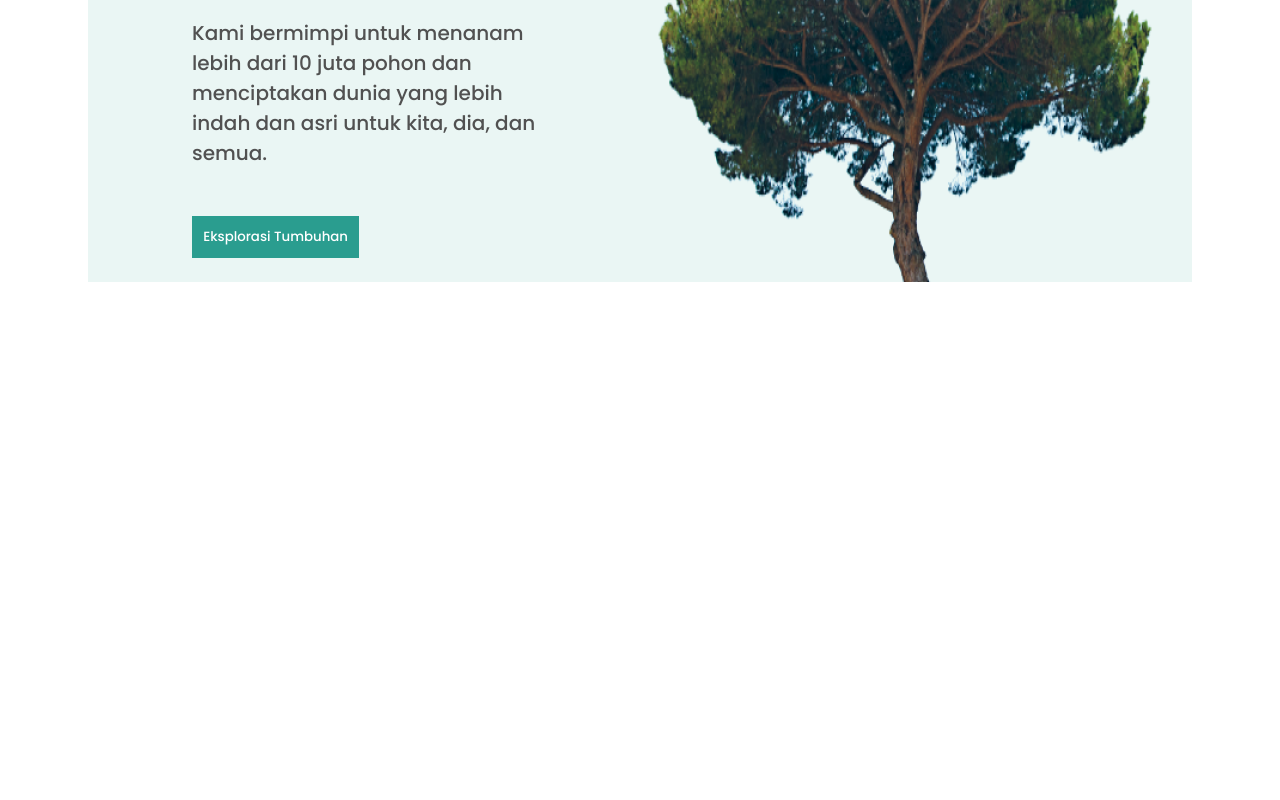
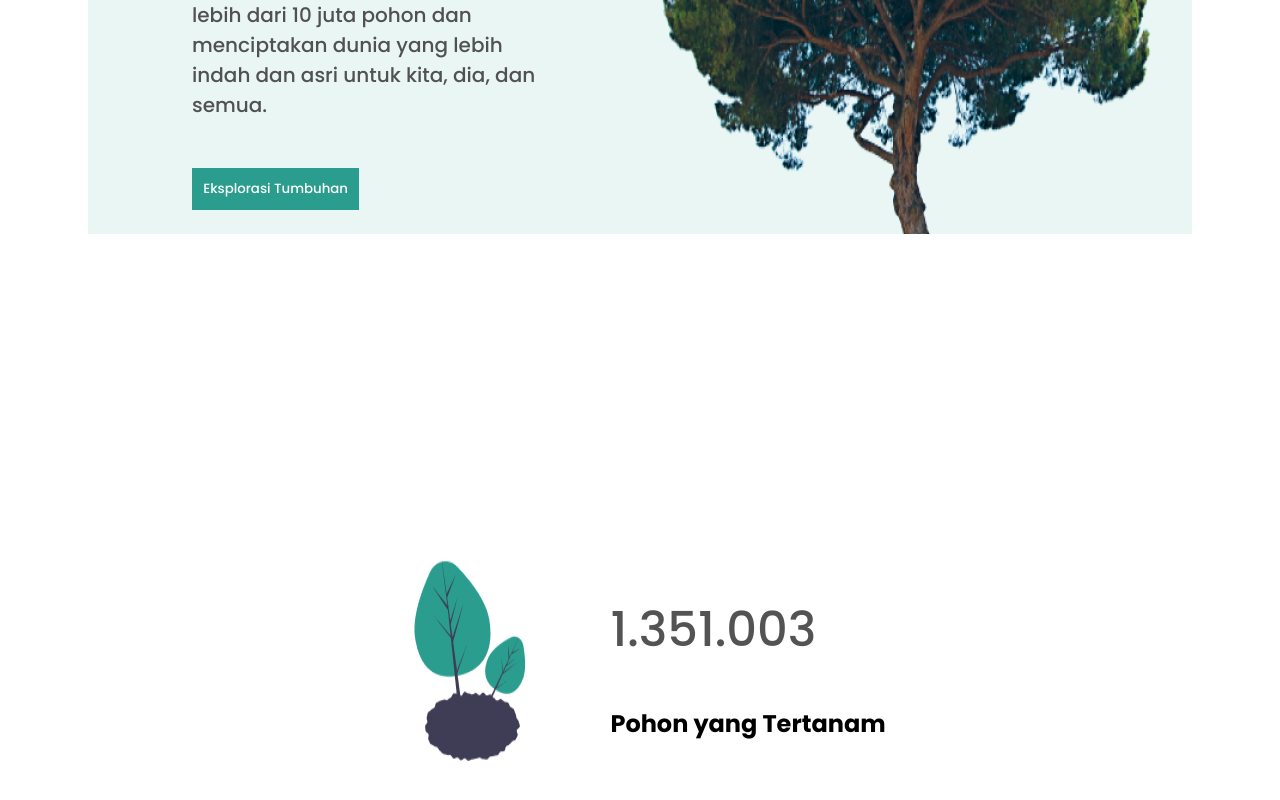
Before and after one commit to Arraidh/dasar-web-final-dicoding, a plain HTML site: page index.html in a window 1280 px wide. Shown: the part 556-1356 px from the top of the page. Before the commit the page ends 918 px from the top, so only its background shows below. Drawn offline with Linux system fonts and the light colour scheme.

Commit message:
Pohon Tertanam

```diff
--- a/asset/style.css
+++ b/asset/style.css
@@ -36,9 +36,12 @@ header li:hover {
   }
 }
 
+article {
+  margin: 2rem 5rem 20rem 5rem;
+}
+
 #home {
   display: flex;
-  margin: 5rem;
   padding: 5rem 0 0 5rem;
   background-color: #eaf6f4;
 }
@@ -72,3 +75,9 @@ button {
   background-color: #2a9d8f;
   color: white;
 }
+
+#pohon-tertanam {
+  display: flex;
+  justify-content: center;
+  gap: 5rem;
+}
--- a/index.html
+++ b/index.html
@@ -37,6 +37,13 @@
           </div>
           <img src="/asset/image/home-img.png" alt="" />
         </article>
+        <article id="pohon-tertanam">
+          <img src="/asset/image/pohon-tertanam.png" alt="Total Pohon" />
+          <div class="pohon-tertanam-data">
+            <h1>1.351.003</h1>
+            <h2>Pohon yang Tertanam</h2>
+          </div>
+        </article>
       </div>
       <aside></aside>
     </main>
```
Also changed, not shown: asset/image/pohon-tertanam.png (added).
